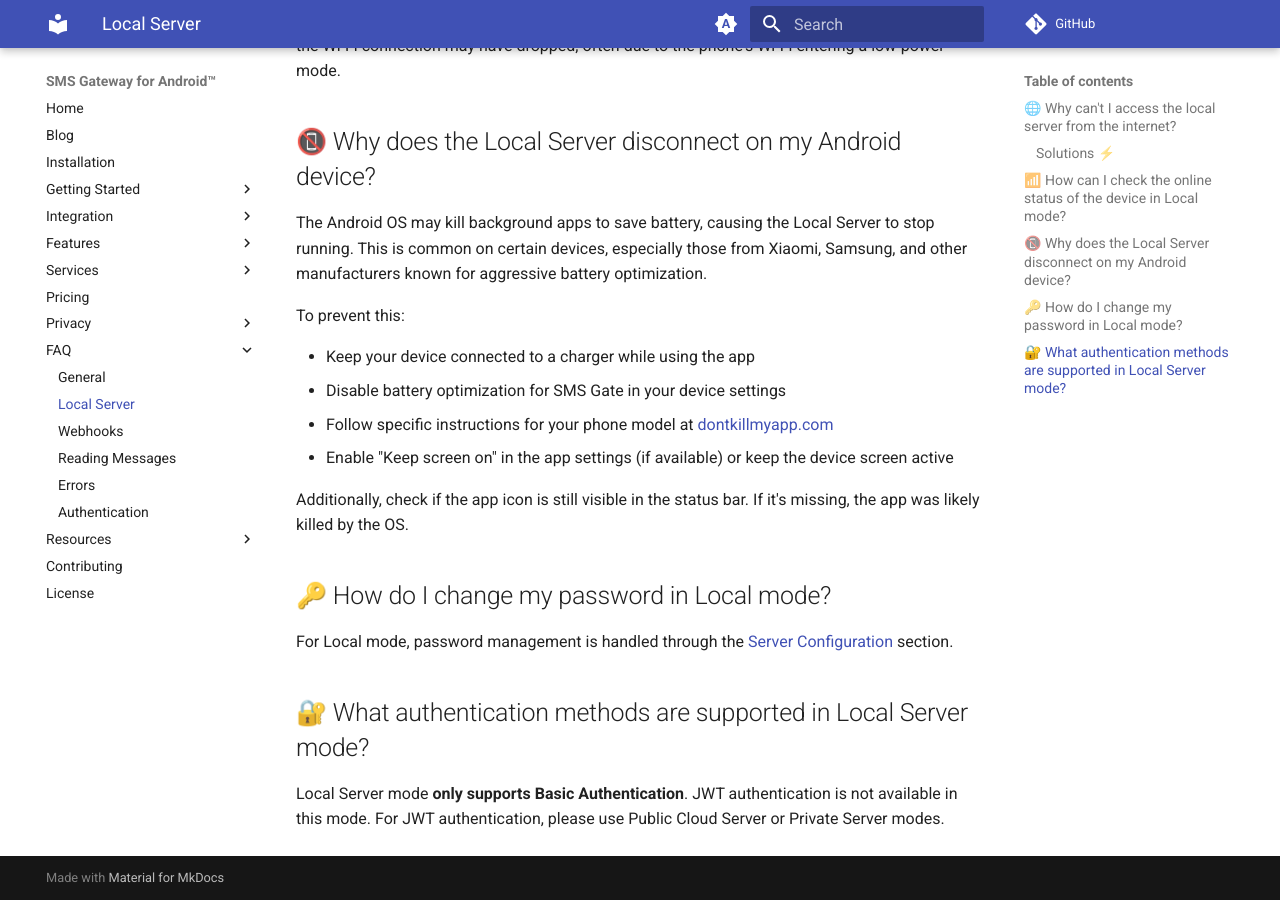
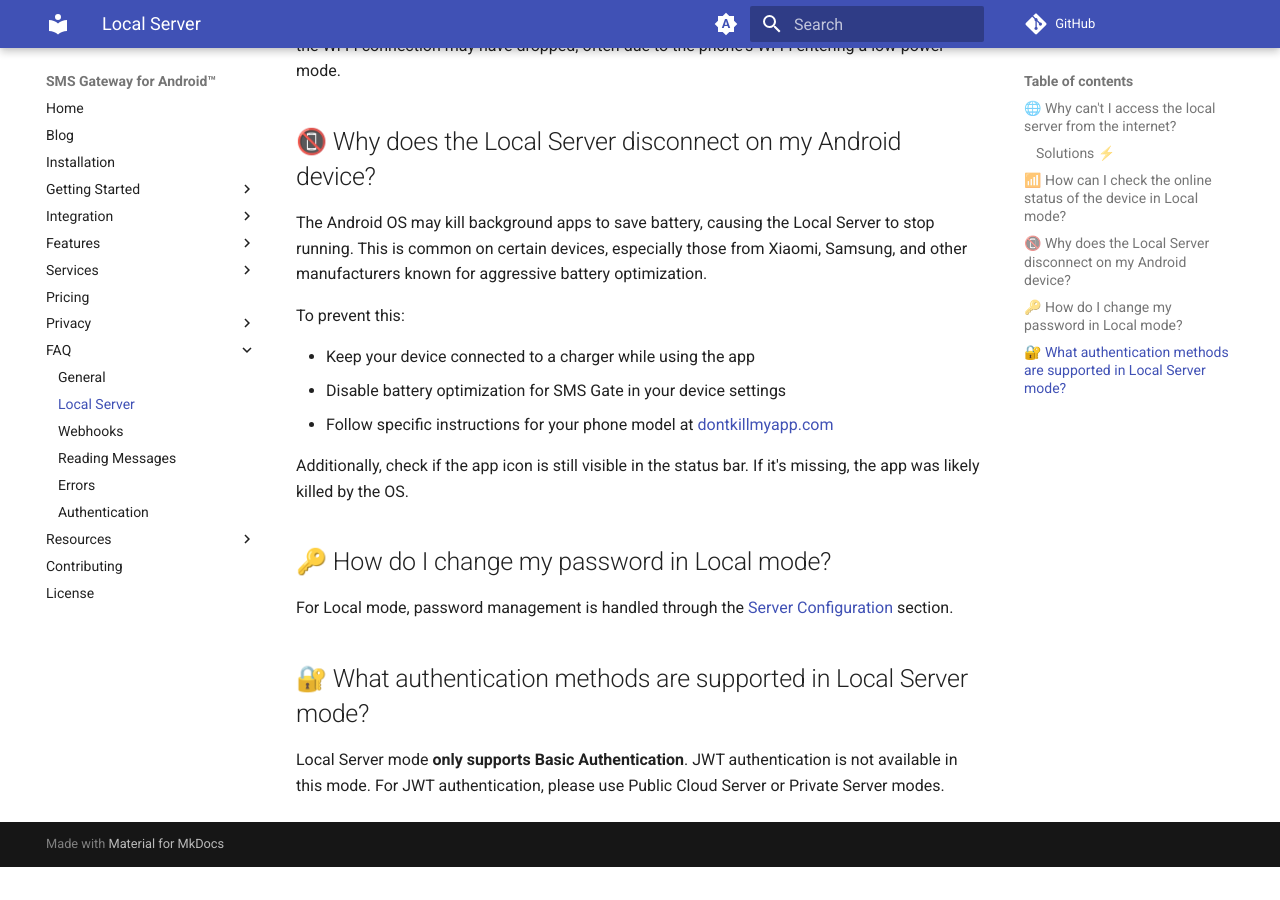
Before and after one commit to android-sms-gateway/docs-web, an MkDocs documentation site: the page built from docs/faq/local-server.md, in a window 1280 px wide and 900 px high, scrolled down 1041 px. Built offline with MkDocs 1.6.1 and Material for MkDocs 9.7.7, drawn with Linux system fonts in a browser that asks for light colours; comment, search, counter and statistics services are not loaded; after the commit the page ends 1908 px from its top, so only the background shows below that.

Commit message:
[faq] minor fix

```diff
--- a/docs/faq/local-server.md
+++ b/docs/faq/local-server.md
@@ -39,7 +39,6 @@
 - Keep your device connected to a charger while using the app
 - Disable battery optimization for SMS Gate in your device settings
 - Follow specific instructions for your phone model at [dontkillmyapp.com](https://dontkillmyapp.com/)
-- Enable "Keep screen on" in the app settings (if available) or keep the device screen active
 
 Additionally, check if the app icon is still visible in the status bar. If it's missing, the app was likely killed by the OS.
 
```
